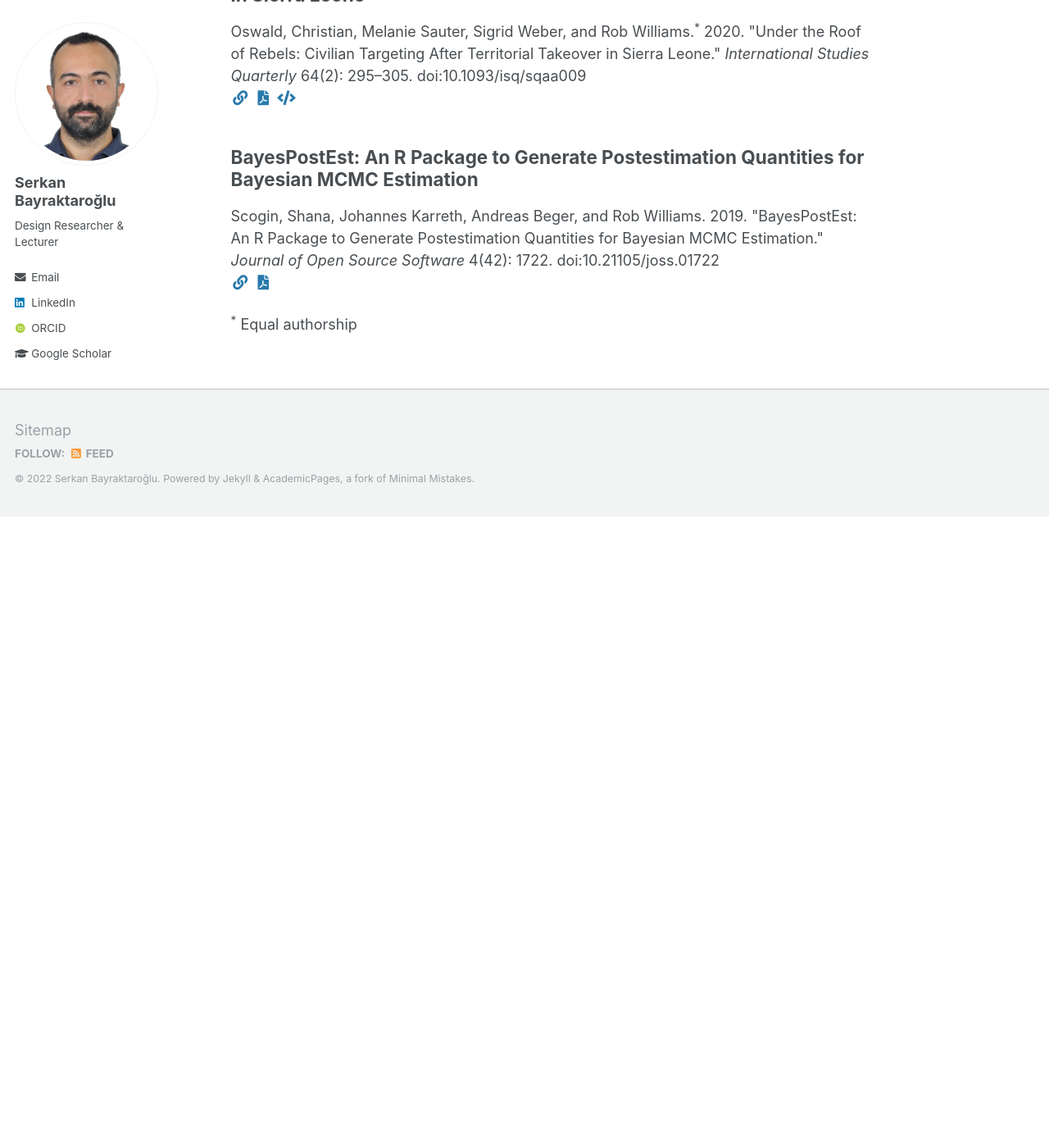
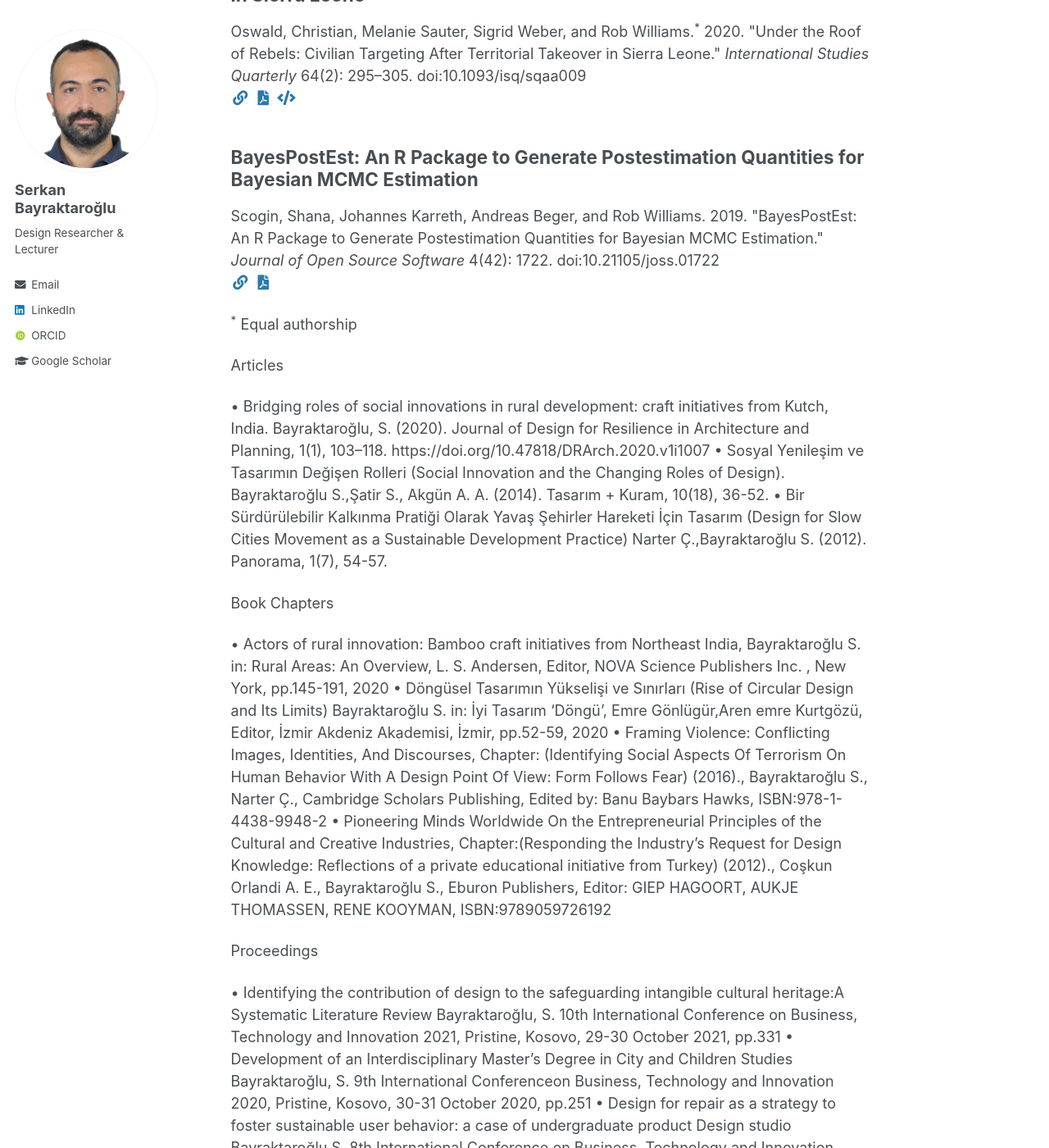
Before and after one commit to serkanbayraktaroglu/serkanbayraktaroglu.github.io, a Jekyll site: the page built from _pages/publications.md, in a window 1280 px wide and 1400 px high, scrolled down 913 px. Shown: the whole window at 82% size. Built offline with Jekyll 4.4.1, drawn with Linux system fonts in a browser that asks for light colours; some web fonts are replaced; before the commit the page ends 1543 px from its top, so only the background shows below that; some of the changed text lies outside the part shown.

Commit message:
Update publications.md

```diff
--- a/_pages/publications.md
+++ b/_pages/publications.md
@@ -16,3 +16,37 @@ author_profile: true
 {% endfor %}
 
 <sup>*</sup> Equal authorship
+
+
+Articles
+
+•	Bridging roles of social innovations in rural development: craft initiatives from Kutch, India.
+Bayraktaroğlu, S. (2020). Journal of Design for Resilience in Architecture and Planning, 1(1), 103–118. https://doi.org/10.47818/DRArch.2020.v1i1007
+•	Sosyal Yenileşim ve Tasarımın Değişen Rolleri (Social Innovation and the Changing Roles of Design).
+Bayraktaroğlu S.,Şatir S., Akgün A. A. (2014). Tasarım + Kuram, 10(18), 36-52.
+•	 Bir Sürdürülebilir Kalkınma Pratiği Olarak Yavaş Şehirler Hareketi İçin Tasarım (Design for Slow Cities Movement as a Sustainable Development Practice) Narter Ç.,Bayraktaroğlu S. (2012). Panorama, 1(7), 54-57.
+
+
+Book Chapters
+
+•	Actors of rural innovation: Bamboo craft initiatives from Northeast India, Bayraktaroğlu S.
+in: Rural Areas: An Overview, L. S. Andersen, Editor, NOVA Science Publishers Inc. , New York, pp.145-191, 2020
+•	Döngüsel Tasarımın Yükselişi ve Sınırları (Rise of Circular Design and Its Limits) Bayraktaroğlu S.
+in: İyi Tasarım 'Döngü', Emre Gönlügür,Aren emre Kurtgözü, Editor, İzmir Akdeniz Akademisi, İzmir, pp.52-59, 2020
+•	Framing Violence: Conflicting Images, Identities, And Discourses, Chapter: (Identifying Social Aspects Of Terrorism On Human Behavior With A Design Point Of View: Form Follows Fear) (2016)., Bayraktaroğlu S., Narter Ç., Cambridge Scholars Publishing, Edited by: Banu Baybars Hawks, ISBN:978-1-4438-9948-2
+•	Pioneering Minds Worldwide On the Entrepreneurial Principles of the Cultural and Creative Industries, Chapter:(Responding the Industry’s Request for Design Knowledge: Reflections of a private educational initiative from Turkey) (2012)., Coşkun Orlandi A. E., Bayraktaroğlu S., Eburon Publishers, Editor: GIEP HAGOORT, AUKJE THOMASSEN, RENE KOOYMAN, ISBN:9789059726192
+
+
+Proceedings
+
+•	Identifying the contribution of design to the safeguarding intangible cultural heritage:A Systematic Literature Review Bayraktaroğlu, S. 10th International Conference on Business, Technology and Innovation 2021, Pristine, Kosovo, 29-30 October 2021, pp.331
+•	Development of an Interdisciplinary Master's Degree in City  and Children Studies Bayraktaroğlu, S.
+9th International Conferenceon Business, Technology and Innovation 2020, Pristine, Kosovo, 30-31 October 2020, pp.251
+•	Design for repair as a strategy to foster sustainable user behavior: a case of undergraduate product
+Design studio Bayraktaroğlu S. 8th International Conference on Business, Technology and Innovation, Pristine, Kosovo, 26-28 October 2019, pp.64-68
+•	Social Aspects of Terrorism and Human Behavior Form Follows Fear in Design. Narter Ç., Bayraktaroğlu S. (2015). 4th International Conference on Conflict, Terror and Society, 20-20.
+•	Transportation design in the context of Slow City Movement for Sustainable Development (In Turkish) Narter Ç.,Bayraktaroğlu S. (2012)., Green Age Symposium II, 542-549.
+•	A traditional Craftmanship Organisation Model for Sustainable Development of Modern Clusters Bayraktaroğlu S.(2011). International Symposium on Sustainable Design III, 16-26.
+•	Engaging Strategic Design to Undergraduate Design Education A case Study in Sishane Istanbul Sustainability of Networks for Local Developments. Bayraktaroğlu S.,Özkaynak M. (2011). International Symposium on Sustainable Design III, 27-35.
+•	Sustainability of design and Eco Holiday Project. Şatir S., Bayraktaroğlu S. (2010). LeNS Conference: Sustainability in Design: Now! Challenges and Opportunities for Design Research,Education and Practice in the XXI Century, 2, 1422-1430.
+•	Overcoming barriers to adopt Product Service Systems PSS. Bayraktaroğlu S., Bayazıt N. (2010). LeNS Conference: Sustainability in Design: Now! Challenges and Opportunities for Design Research, Education and Practice in the XXI Century., 2, 1234-1241.
```
